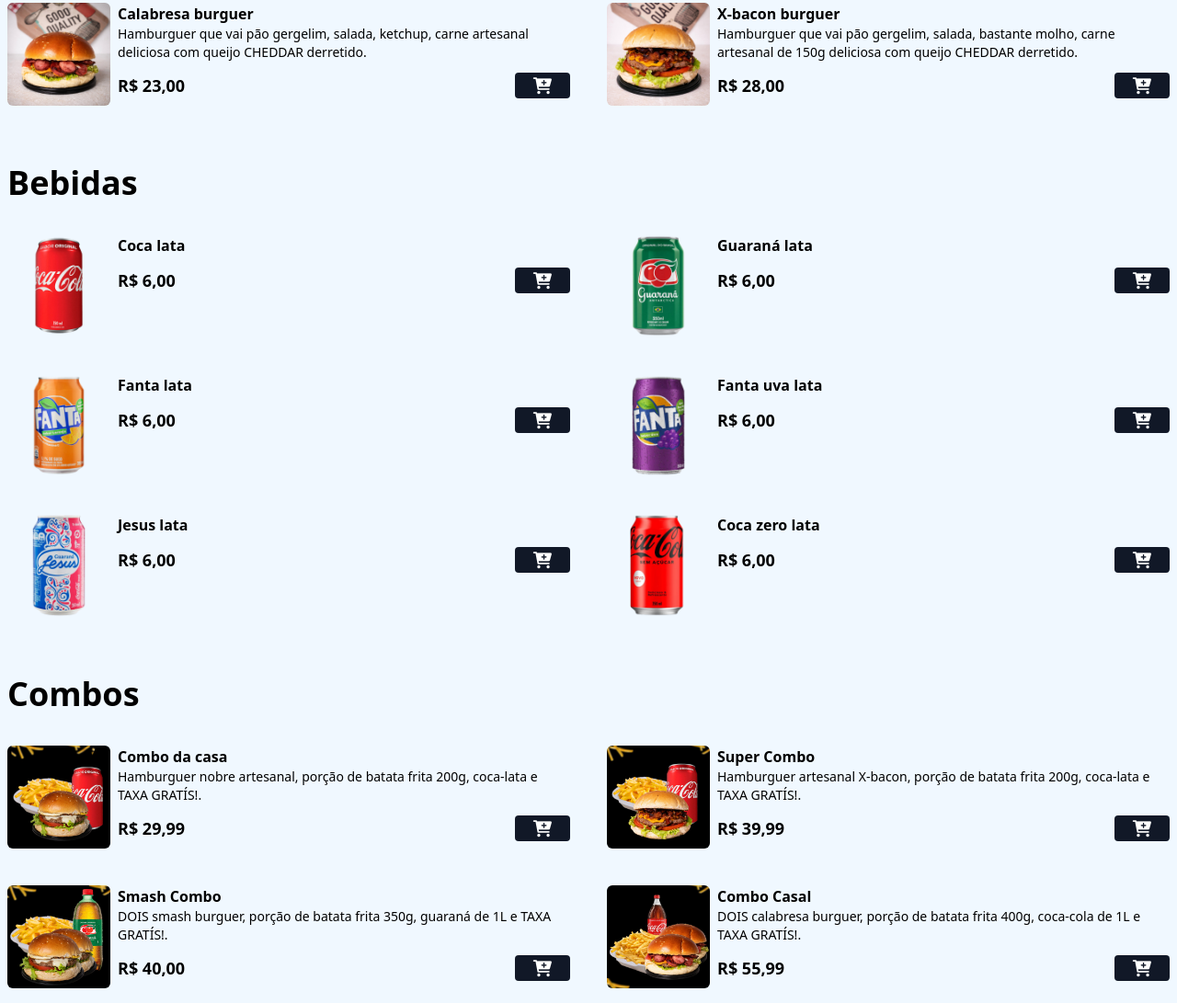
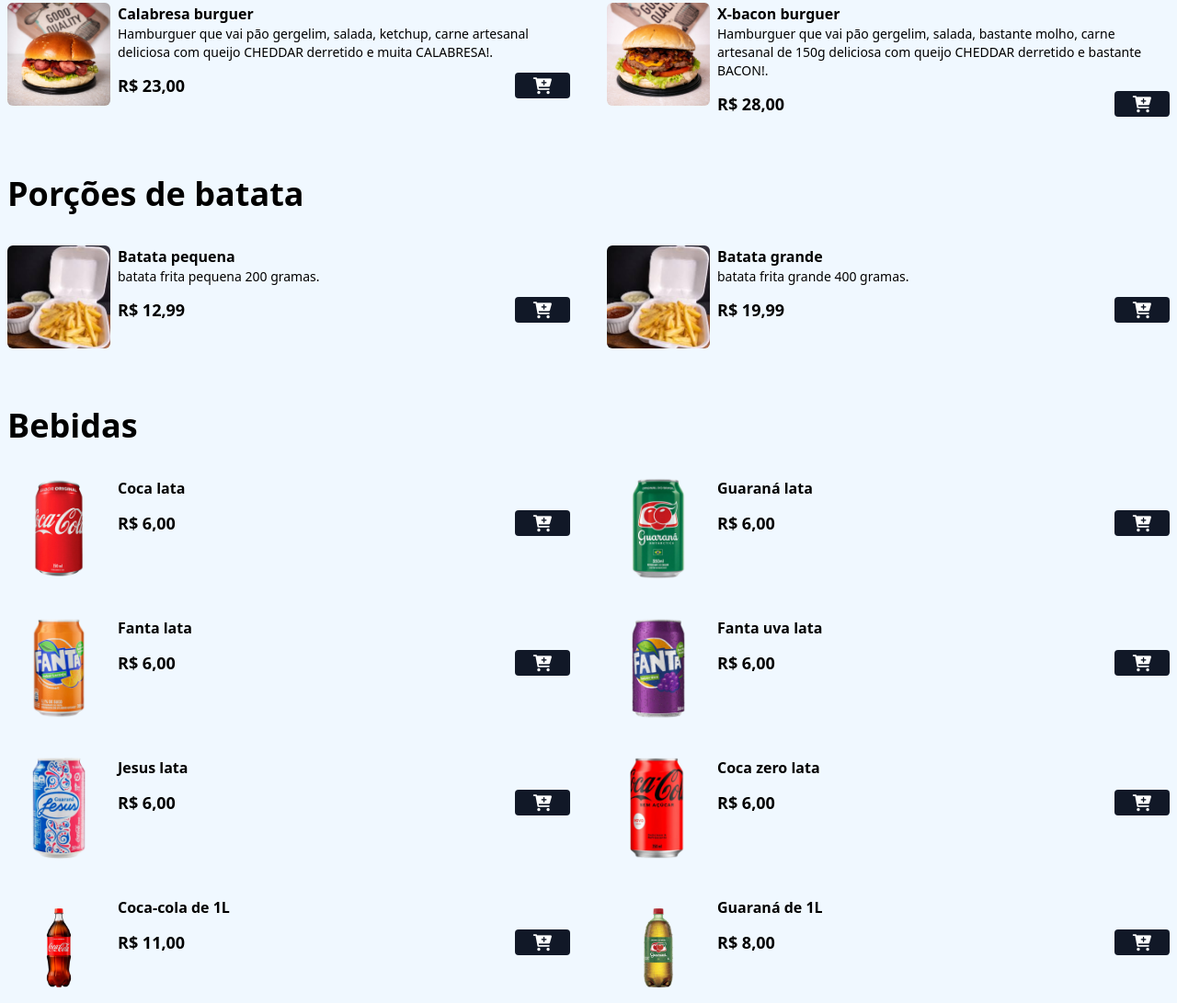
Before and after one commit to Alisson-Vaz-Code/Smash-Burguer, a website: page index.html in a window 1280 px wide. Shown: the part 821-1912 px from the top of the page at 92% size. Drawn offline with Linux system fonts and the light colour scheme.

Commit message:
alguma mudança

```diff
--- a/index.html
+++ b/index.html
@@ -46,11 +46,11 @@
         <h1 class="text-4xl mt-4 mb-2 font-bold text-white">SMASH BURGUER</h1>
 
         <span class="text-white font-medium"
-          >Travessa bela vista 807, Castelo Branco, CAXIAS-MA
+          >1ªTravessa bela vista 807, CAXIAS-MA
         </span>
         <div class="bg-green-600 px-4 py-1 rounded-full" id="date-span">
           <span class="text-white font-medium gap-2"
-            >Sab á Qui - 18:30 às 23:30</span
+            >Sábado á Quinta - 18:30 às 23:30</span
           >
         </div>
       </div>
@@ -185,7 +185,7 @@
             <p class="font-bold">Calabresa burguer</p>
             <p class="text-sm">
               Hamburguer que vai pão gergelim, salada, ketchup, carne artesanal
-              deliciosa com queijo CHEDDAR derretido.
+              deliciosa com queijo CHEDDAR derretido e muita CALABRESA!.
             </p>
             <div class="flex items-center gap-2 justify-between mt-3">
               <p class="font-bold text-lg">R$ 23,00</p>
@@ -212,7 +212,7 @@
             <p class="font-bold">X-bacon burguer</p>
             <p class="text-sm">
               Hamburguer que vai pão gergelim, salada, bastante molho, carne
-              artesanal de 150g deliciosa com queijo CHEDDAR derretido.
+              artesanal de 150g deliciosa com queijo CHEDDAR derretido e bastante BACON!.
             </p>
             <div class="flex items-center gap-2 justify-between mt-3">
               <p class="font-bold text-lg">R$ 28,00</p>
@@ -227,11 +227,80 @@
           </div>
         </div>
         <!--FIM ITEM 6-->
+
       </main>
 
-      <div class="mx-auto max-w-7xl px-2 my-2">
-        <h2 class="text-3xl md:text-4xl font-bold">Bebidas</h2>
-      </div>
+    </div>
+
+
+
+    <div class="mx-auto max-w-7xl px-2 my-2">
+      <h2 class="text-3xl md:text-4xl font-bold">Porções de batata</h2>
+    </div>
+
+    <div>
+      <main
+        class="grid grid-cols-1 md:grid-cols-2 gap-7 md:gap-10 mx-auto max-w-7xl px-2 mb-16 mt-9"
+      >
+        <!--ITEM BATATA-->
+        <div class="flex gap-2">
+          <img
+            src="./assets/batataP.jpeg"
+            alt="Batata pequena"
+            class="w-28 h-28 rounded-md hover:scale-110 duration-200"
+          />
+          <div class="w-full">
+            <p class="font-bold">Batata pequena</p>
+            <p class="text-sm">
+              batata frita pequena 200 gramas.
+            </p>
+            <div class="flex items-center gap-2 justify-between mt-3">
+              <p class="font-bold text-lg">R$ 12,99</p>
+              <button
+                class="bg-gray-900 px-5 rounded add-to-cart-btn"
+                data-name="batata P"
+                data-price="12.99"
+              >
+                <i class="fa fa-cart-plus text-lg text-white"></i>
+              </button>
+            </div>
+          </div>
+        </div>
+
+        <!--FIM ITEM BATATA-->
+
+        <div class="flex gap-2">
+          <img
+            src="./assets/batataP.jpeg"
+            alt="Batata pequena"
+            class="w-28 h-28 rounded-md hover:scale-110 duration-200"
+          />
+          <div class="w-full">
+            <p class="font-bold">Batata grande</p>
+            <p class="text-sm">
+              batata frita grande 400 gramas.
+            </p>
+            <div class="flex items-center gap-2 justify-between mt-3">
+              <p class="font-bold text-lg">R$ 19,99</p>
+              <button
+                class="bg-gray-900 px-5 rounded add-to-cart-btn"
+                data-name="batata G"
+                data-price="19.99"
+              >
+                <i class="fa fa-cart-plus text-lg text-white"></i>
+              </button>
+            </div>
+          </div>
+        </div>
+      </main>
+    </div>
+
+
+
+<!-- fim batata -->
+
+    <div class="mx-auto max-w-7xl px-2 my-2">
+      <h2 class="text-3xl md:text-4xl font-bold">Bebidas</h2>
     </div>
 
     <!--GRID BEBIDAS-->
@@ -376,6 +445,52 @@
         </div>
       </div>
       <!--FIM BEBIDA 6-->
+
+      <!--ITEM BEBIDA 7-->
+      <div class="flex gap-2">
+        <img
+          src="./assets/Coca1L.png"
+          alt="Coca de 1L"
+          class="w-28 h-28 rounded-md hover:scale-110 duration-200"
+        />
+        <div class="w-full">
+          <p class="font-bold">Coca-cola de 1L</p>
+          <div class="flex items-center gap-2 justify-between mt-3">
+            <p class="font-bold text-lg">R$ 11,00</p>
+            <button
+              class="bg-gray-900 px-5 rounded add-to-cart-btn"
+              data-name="Coca-cola de 1L"
+              data-price="11.00"
+            >
+              <i class="fa fa-cart-plus text-lg text-white"></i>
+            </button>
+          </div>
+        </div>
+      </div>
+      <!--FIM BEBIDA 7-->
+
+      <!--ITEM BEBIDA 7-->
+      <div class="flex gap-2">
+        <img
+          src="./assets/Refrigerante Guaraná 1 Litro PSD Editável_zip(1).png"
+          alt="Guaraná de 1L"
+          class="w-28 h-28 rounded-md hover:scale-110 duration-200"
+        />
+        <div class="w-full">
+          <p class="font-bold">Guaraná de 1L</p>
+          <div class="flex items-center gap-2 justify-between mt-3">
+            <p class="font-bold text-lg">R$ 8,00</p>
+            <button
+              class="bg-gray-900 px-5 rounded add-to-cart-btn"
+              data-name="Guaraná de 1L"
+              data-price="8.00"
+            >
+              <i class="fa fa-cart-plus text-lg text-white"></i>
+            </button>
+          </div>
+        </div>
+      </div>
+      <!--FIM BEBIDA 7-->
 
 
     </div>
```
Also changed, not shown: assets/COCA_1L.png (added), assets/Coca1L.png (added), assets/Refrigerante Guaraná 1 Litro PSD Editável_zip(1).png (added), assets/batataG.png (added), assets/batataP.jpeg (added), assets/gh.jpeg (added), assets/guarana_1L.png (added).
